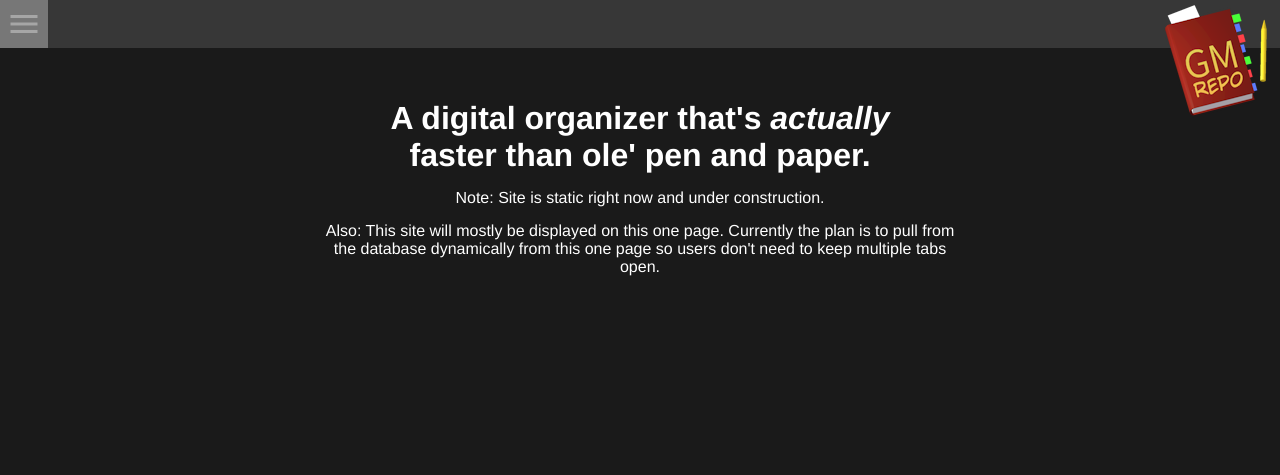
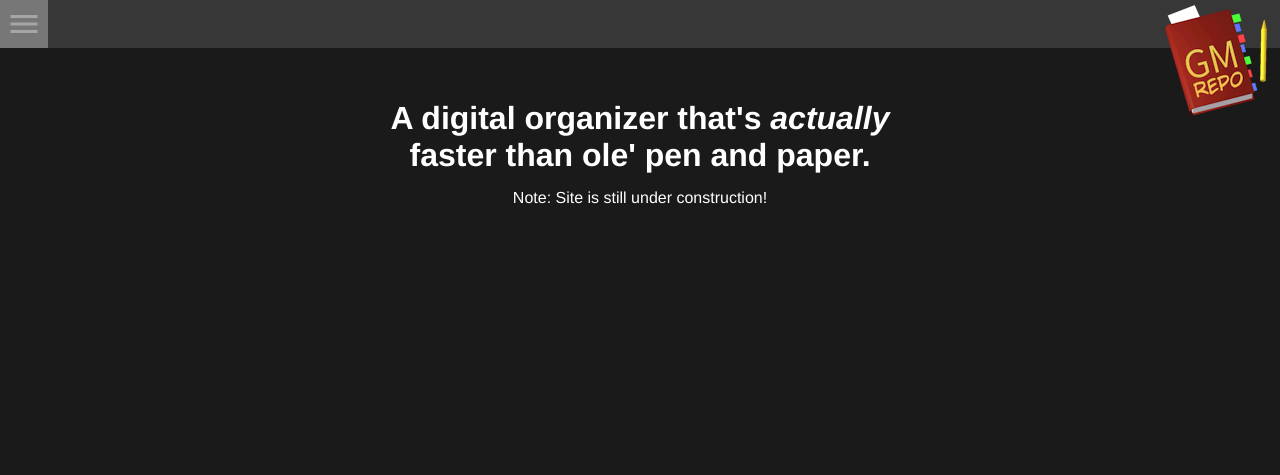
Before and after one commit to SpencerFleming/GMRepo, a PHP site: page / in a window 1280 px wide. Shown: the top 475 px of the page. Run offline with PHP 8.4, Linux system fonts and the light colour scheme; data that the repository does not hold is empty.

Commit message:
Adjusted home page message

```diff
--- a/index.php
+++ b/index.php
@@ -73,10 +73,7 @@
                 <h1>A digital organizer that's <em>actually</em>
                     faster than ole' pen and paper.
                     </h1>
-                <p>Note: Site is static right now and under construction.</p>
-                <p>Also: This site will mostly be displayed on this one page.
-                Currently the plan is to pull from the database dynamically from
-                this one page so users don't need to keep multiple tabs open.
+                <p> Note: Site is still under construction!
                 </p>
 
             </div>
```
